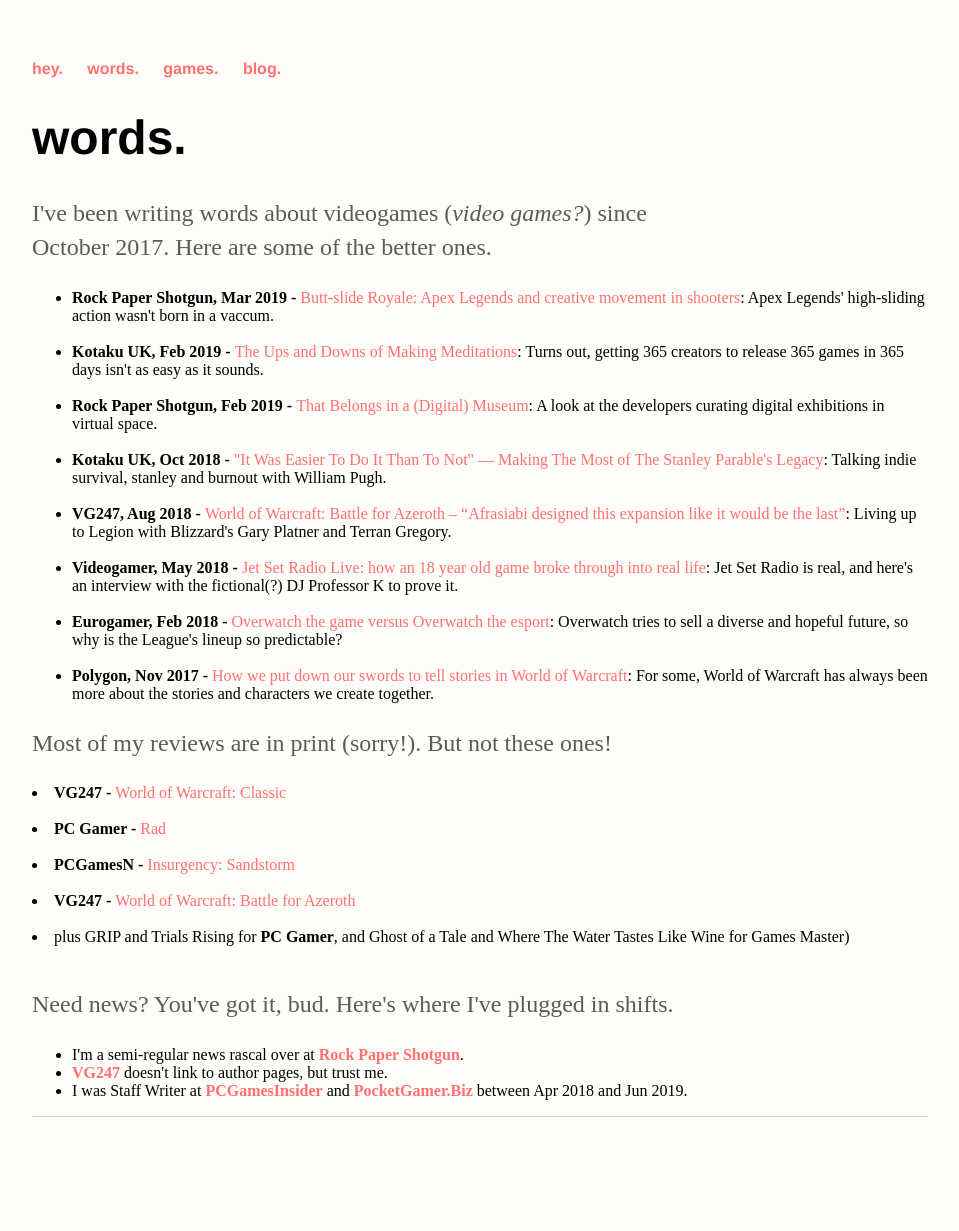
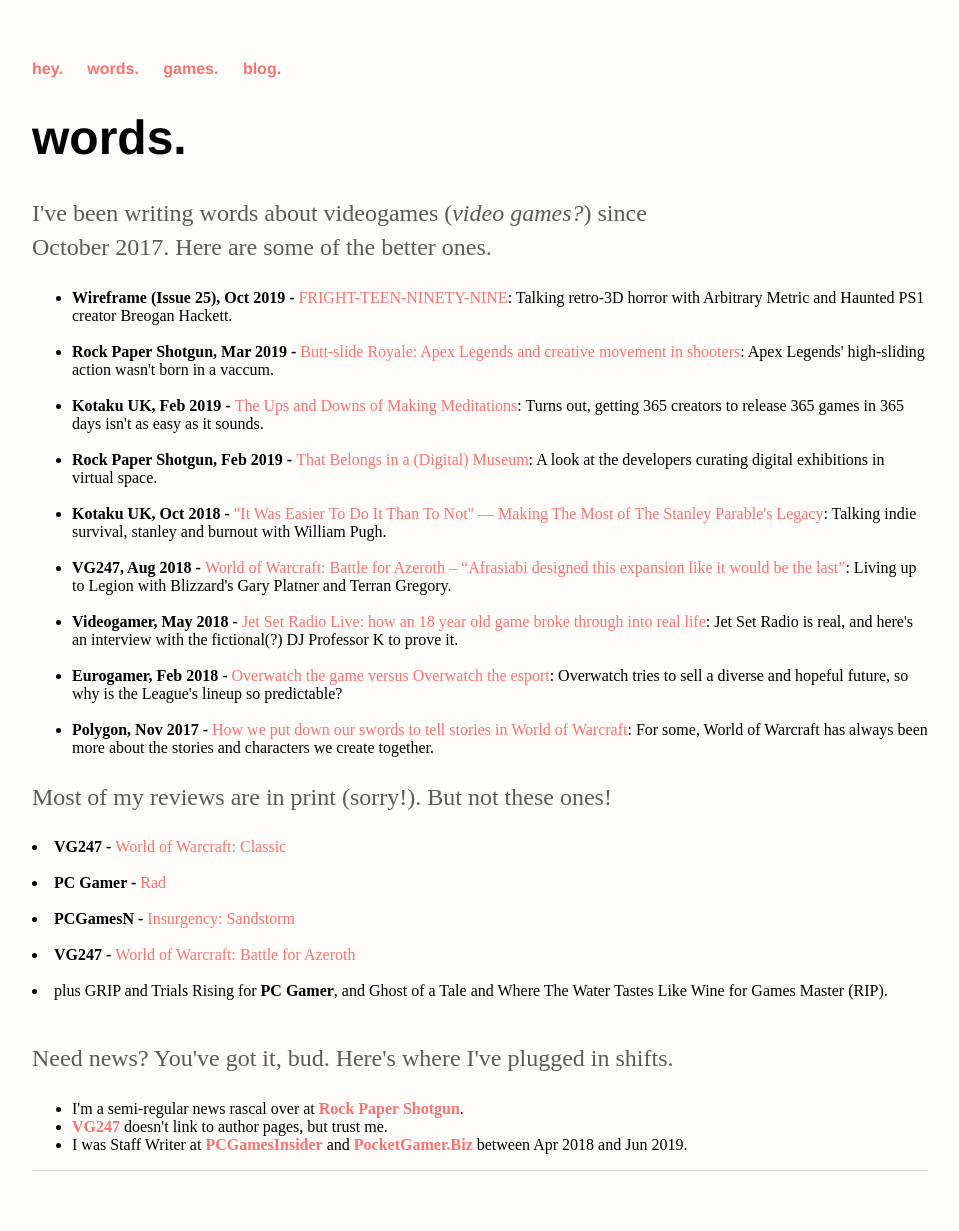
Before and after one commit to ScarletCatalie/ScarletCatalie.github.io, a Jekyll site: the page built from about/index.html, in a window 1280 px wide. Shown: the whole page, without its empty margins (160-1119 px from the left). Built offline with Jekyll 4.4.1, drawn with Linux system fonts in a browser that asks for light colours; before the commit the page ends 1177 px from its top, so only the background shows below that.

Commit message:
Update index.html

```diff
--- a/about/index.html
+++ b/about/index.html
@@ -5,6 +5,10 @@
 	<h1>{{ page.title }}</h1>
 	<p>I've been writing words about videogames (<em>video games?</em>) since October 2017. Here are some of the better ones. </p>
 		<ul>
+			<li><b>Wireframe (Issue 25), Oct 2019 - </b><a href="https://wireframe.raspberrypi.org/issues/25">FRIGHT-TEEN-NINETY-NINE</a>:
+				Talking retro-3D horror with Arbitrary Metric and Haunted PS1 creator Breogan Hackett.
+			</li>
+			<br>
 			<li><b>Rock Paper Shotgun, Mar 2019 - </b><a href="https://www.rockpapershotgun.com/2019/03/18/butt-slide-royale-apex-legends-and-creative-movement-in-shooters/">Butt-slide Royale: Apex Legends and creative movement in shooters</a>:
 				Apex Legends' high-sliding action wasn't born in a vaccum.
 			</li>
@@ -52,7 +56,7 @@
 			<li><b>VG247 - </b><a href="https://www.vg247.com/2018/08/16/world-warcraft-battle-azeroth-review/">World of Warcraft: Battle for Azeroth</a>
 			</li>
 			<br>
-			<li>plus GRIP and Trials Rising for <b>PC Gamer</b>, and Ghost of a Tale and Where The Water Tastes Like Wine for Games Master)
+			<li>plus GRIP and Trials Rising for <b>PC Gamer</b>, and Ghost of a Tale and Where The Water Tastes Like Wine for Games Master (RIP).
 			</li><br>
 
 
```
